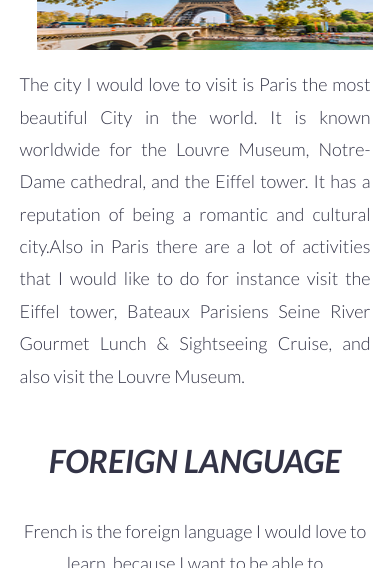
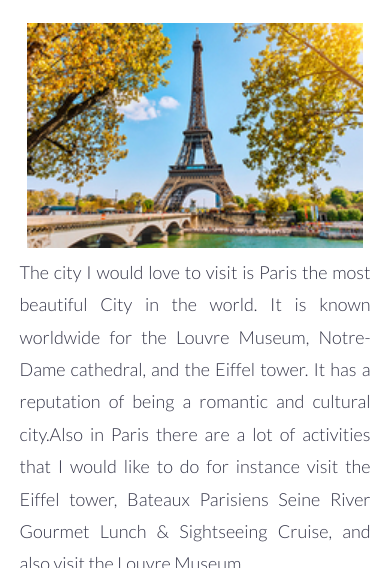
Before and after one commit to Phumzakose/simple-grid, a plain HTML site: page index.html in a window 390 px wide. Shown: the part 532-1100 px from the top of the page. Drawn offline with Linux system fonts and the light colour scheme.

Commit message:
aligned my image with paragraph

```diff
--- a/index.html
+++ b/index.html
@@ -20,13 +20,9 @@
         </div>
       </div>
 
+      <h2>My favourite city</h2>
       <div class="row">
-        <h2>My favourite city</h2>
-        <img
-          class="col-3 image"
-          src="./images/phumza.jpg"
-          alt="Picture of myCity"
-        />
+        <img class="col-3" src="./images/phumza.jpg" alt="Picture of myCity" />
         <p class="justify">
           The city I would love to visit is Paris the most beautiful City in the
           world. It is known worldwide for the Louvre Museum, Notre-Dame
--- a/style.css
+++ b/style.css
@@ -27,10 +27,9 @@ tr {
   float: left;
   padding: 15px;
 }
-/* .imageBox {
-  width: 200px;
-  height: 200px;
-} */
+.col-3 {
+  justify-content: center;
+}
 
 .image {
   display: inline-block;
@@ -66,14 +65,6 @@ th {
     padding: 10px;
     text-align: center;
   }
-  .right {
-    padding-right: 20px;
-  }
-  img {
-    width: 150px;
-    height: 150px;
-  }
-
   .wrapper {
     width: 90%;
   }
```
Also changed, not shown: images/Webp.net-resizeimage (9).jpg (added), images/download.jpg (added).
